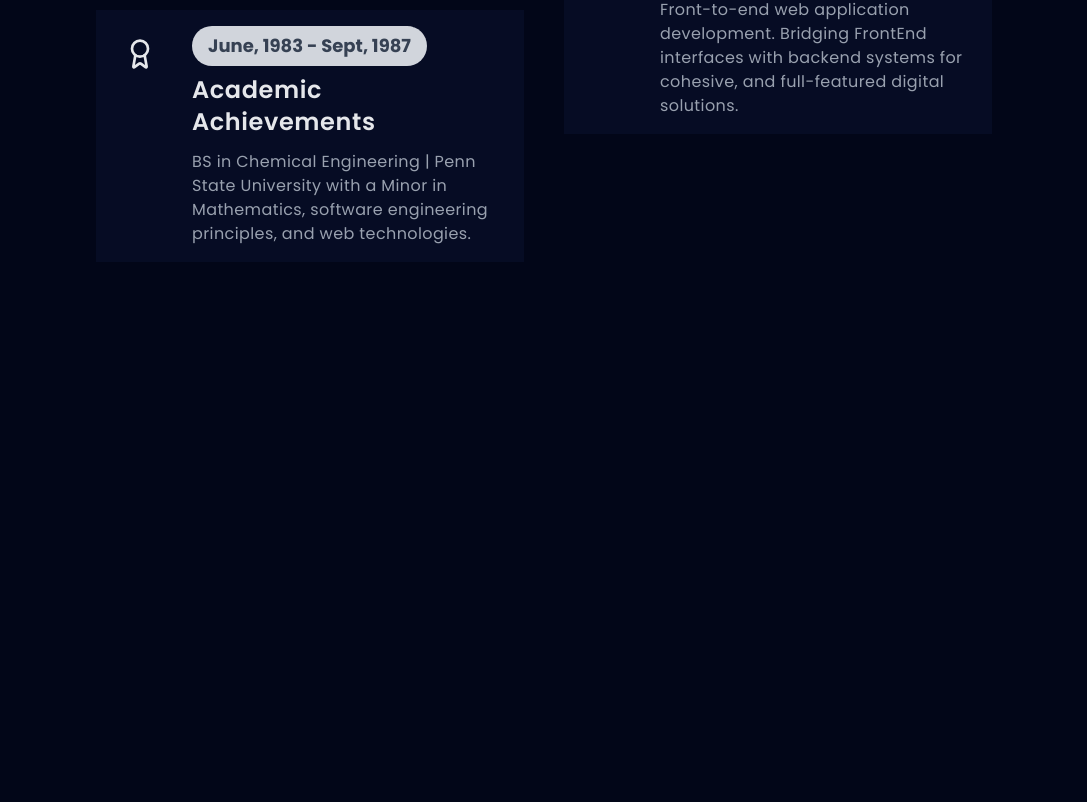
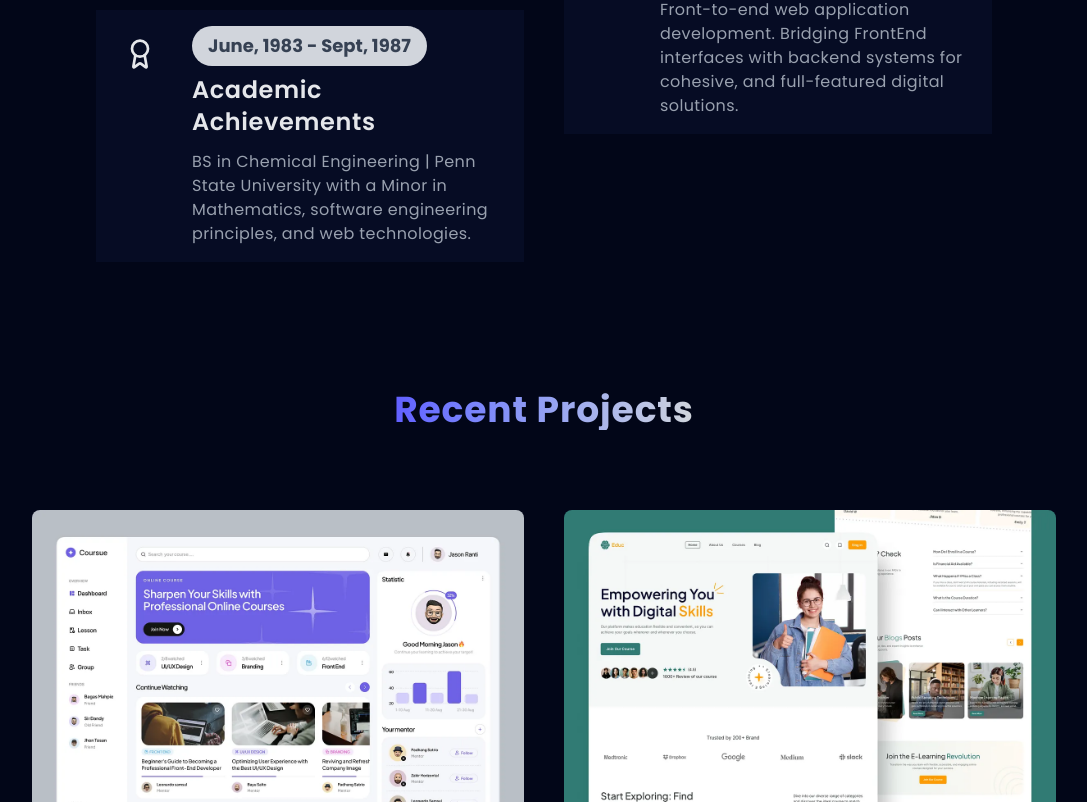
Before and after one commit to creativeloc/portfolio-website, a Next.js app: page / in a window 1280 px wide. Shown: the part 1998-2800 px from the top of the page, without its empty margins (96-1183 px from the left). Before the commit the page ends 2308 px from the top, so only its background shows below. Built offline with nearby package versions, Linux system fonts and the light colour scheme.

Commit message:
implemented project section

```diff
--- a/src/app/page.tsx
+++ b/src/app/page.tsx
@@ -1,6 +1,7 @@
 import HeroSection from "@/components/home/hero/HeroSection"
 import ResumeSection from "@/components/home/ResumeSection"
 import ServiceSection from "@/components/home/services/ServiceSection"
+import ProjectSection from "@/components/projects/ProjectSection"
 
 export default function Home() {
   return (
@@ -8,6 +9,7 @@ export default function Home() {
       <HeroSection />
       <ServiceSection />
       <ResumeSection />
+      <ProjectSection />
     </>
   )
 }
--- /dev/null
+++ b/src/components/projects/ProjectCard.tsx
@@ -0,0 +1,29 @@
+import Image from "next/image"
+
+interface ProjectCardProps {
+  imagePath: string
+  title: string
+  description: string
+}
+
+export default function ProjectCard({
+  imagePath,
+  title,
+  description
+}: ProjectCardProps) {
+  return (
+    <div>
+      <Image
+        src={imagePath}
+        alt="project-image"
+        width={800}
+        height={600}
+        className="rounded-lg"
+      />
+      <p className="my-4 text-xl sm:text-2xl font-semibold text-gray-200">
+        {title}
+      </p>
+      <p className="font-medium text-gray-400">{description}</p>
+    </div>
+  )
+}
--- /dev/null
+++ b/src/components/projects/ProjectSection.tsx
@@ -0,0 +1,32 @@
+import Header from "../general/Header"
+import ProjectCard from "./ProjectCard"
+
+export default function ProjectSection() {
+  return (
+    <section id="projects">
+      <Header title="Recent Projects" />
+      <div className="w-[80%] mx-auto grid grid-cols-1 md:grid-cols-2 gap-10 overflow-hidden">
+        <ProjectCard
+          imagePath="/images/p1.webp"
+          title="Modern Dashboard UI"
+          description="A responsive admin dashboard with data visualization charts, user management, and real-time analytics. Built with React, Tailwind CSS, and Reacharts."
+        />
+        <ProjectCard
+          imagePath="/images/p2.webp"
+          title="Modern Education Website"
+          description="An interactive learning platform with course catalogs, student dashboards, and progress tracking. features include video integration and quiz functionality."
+        />
+        <ProjectCard
+          imagePath="/images/p3.webp"
+          title="Modern Landing Page"
+          description="High-Conversion marketing page with animated components, optimized performance, and SEO best practices. built with Next.js and Framer Motion."
+        />
+        <ProjectCard
+          imagePath="/images/p4.webp"
+          title="Modern SAAS Website"
+          description="Full-featured software-as-a-service platform with subscription management, user onboarding, and payment integration using Stripe."
+        />
+      </div>
+    </section>
+  )
+}
```
